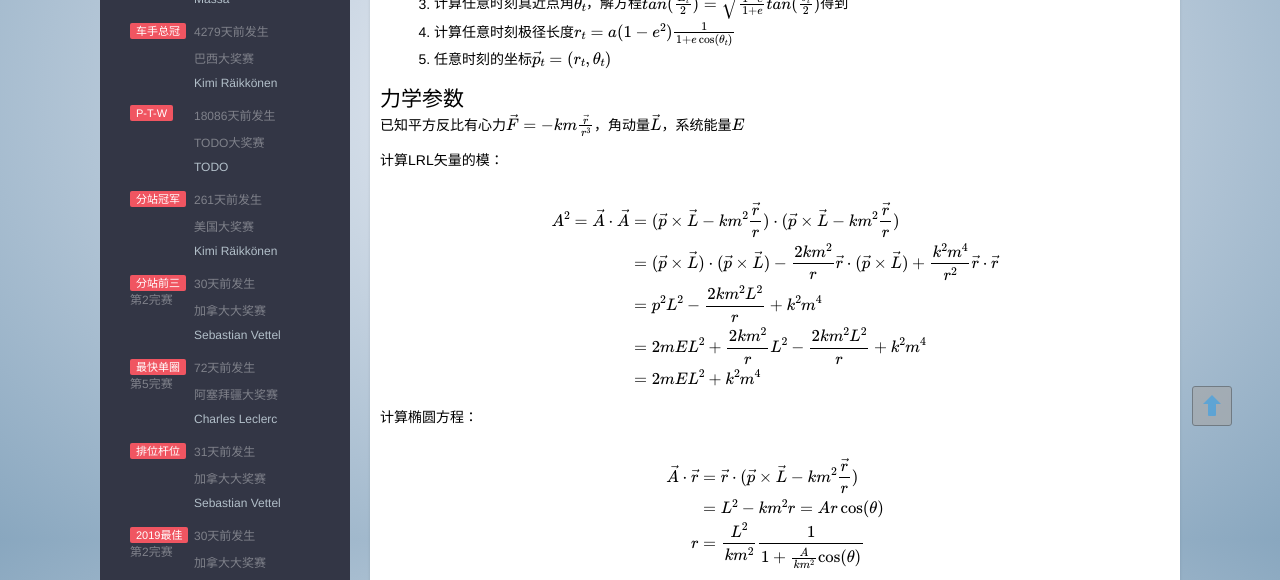
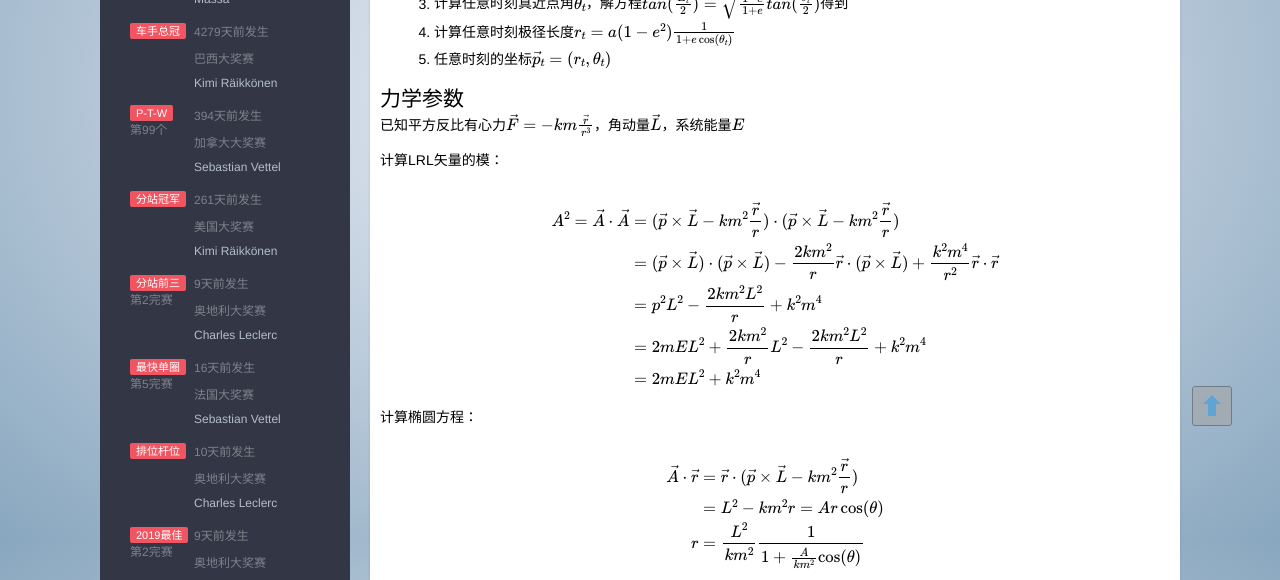
Before and after one commit to pw1316/pw1316.github.io, a Jekyll site: the page built from _posts/2019-04-24-Oval.md, in a window 1280 px wide. Shown: the part 361-941 px from the top of the page. Built offline with Jekyll 4.4.1, drawn with Linux system fonts in a browser that asks for light colours; nearby versions of some CDN libraries; formulas are drawn with MathJax 3; some of the changed text lies outside the part shown.

Commit message:
After 2019 Austria GP

```diff
--- a/_data/Ferrari/Record.json
+++ b/_data/Ferrari/Record.json
@@ -3,11 +3,11 @@
   "items":[
     {"name":"车队总冠","when":"2008-11-02 00:00:00 +0000","who":"Kimi Räikkönen & Felipe Massa","where":"巴西"},
     {"name":"车手总冠","when":"2007-10-21 00:00:00 +0000","who":"Kimi Räikkönen","where":"巴西"},
-    {"name":"P-T-W","when":"1970-01-01 00:00:00 +0000","who":"TODO","where":"TODO"},
+    {"name":"P-T-W","when":"2018-06-10 00:00:00 +0000","who":"Sebastian Vettel","where":"加拿大","count":99},
     {"name":"分站冠军","when":"2018-10-21 00:00:00 +0000","who":"Kimi Räikkönen","where":"美国"},
-    {"name":"分站前三","when":"2019-06-09 00:00:00 +0000","who":"Sebastian Vettel","where":"加拿大","position":2},
-    {"name":"最快单圈","when":"2019-04-28 00:00:00 +0000","who":"Charles Leclerc","where":"阿塞拜疆","position":5},
-    {"name":"排位杆位","when":"2019-06-08 00:00:00 +0000","who":"Sebastian Vettel","where":"加拿大"},
-    {"name":"2019最佳","when":"2019-06-09 00:00:00 +0000","who":"Sebastian Vettel","where":"加拿大","position":2}
+    {"name":"分站前三","when":"2019-06-30 00:00:00 +0000","who":"Charles Leclerc","where":"奥地利","position":2},
+    {"name":"最快单圈","when":"2019-06-23 00:00:00 +0000","who":"Sebastian Vettel","where":"法国","position":5},
+    {"name":"排位杆位","when":"2019-06-29 00:00:00 +0000","who":"Charles Leclerc","where":"奥地利"},
+    {"name":"2019最佳","when":"2019-06-30 00:00:00 +0000","who":"Charles Leclerc","where":"奥地利","position":2}
   ]
 }
--- a/_layouts/page.html
+++ b/_layouts/page.html
@@ -60,6 +60,9 @@ layout: default
         <br>第{{ item.position }}完赛
       {% endif %}
       {% endif %}
+      {% if item.count %}
+        <br>第{{ item.count }}个
+      {% endif %}
     </p>
     <div class="ml64">
       <p><span class="sf_date">{{ item.when | date: "%Y-%m-%dT%H:%M:%S%z" }}</span>天前发生</p>
```
